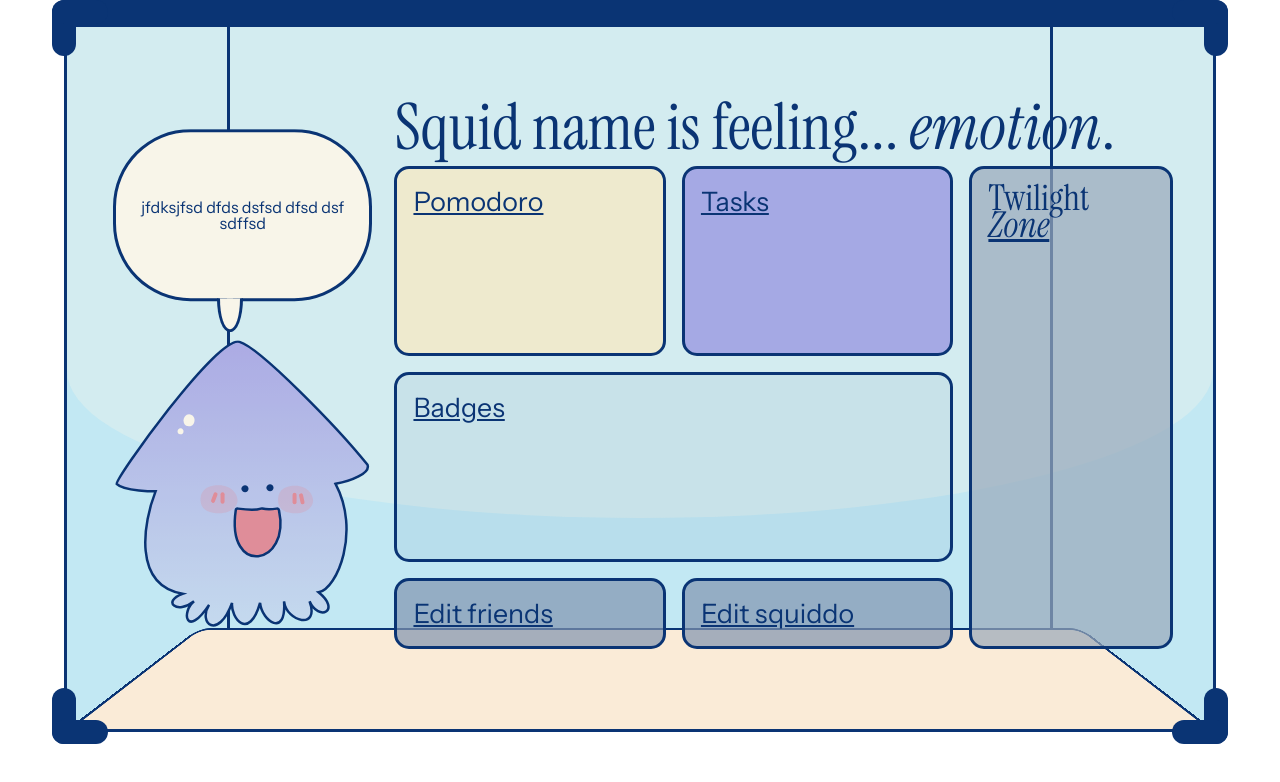
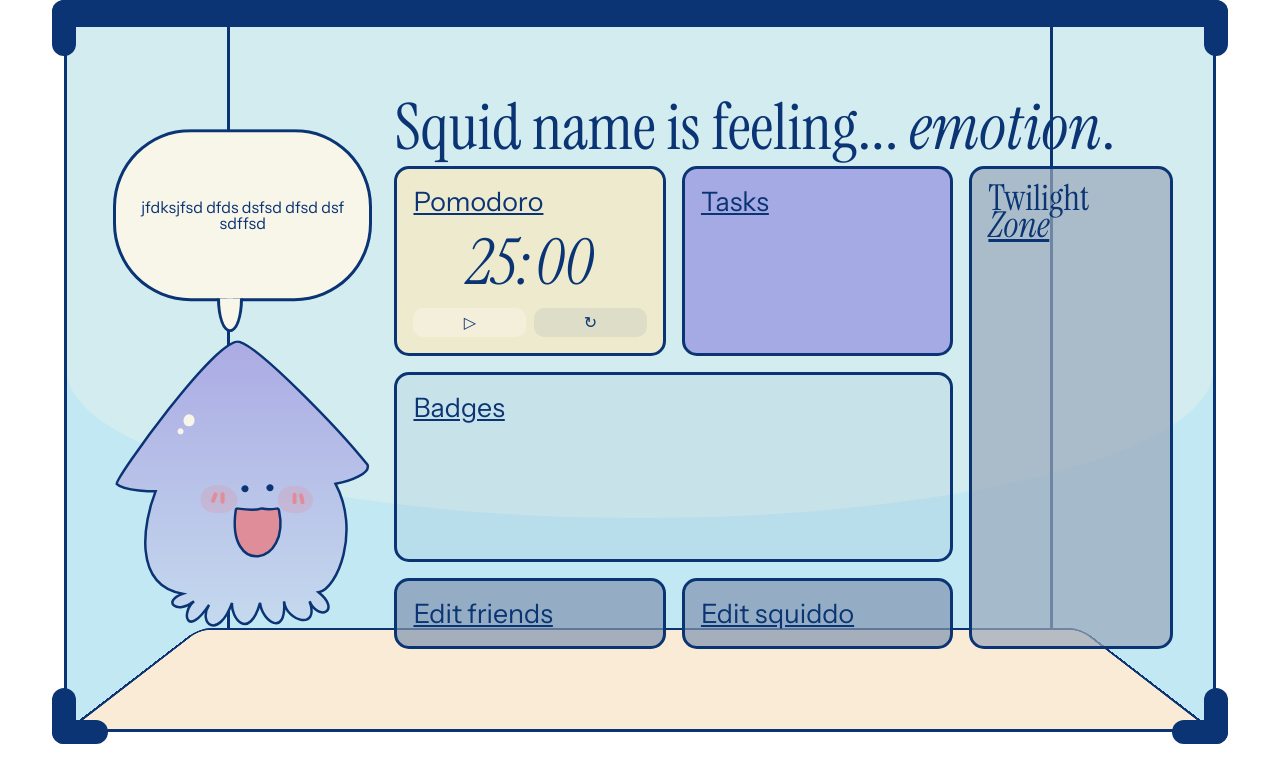
Before and after one commit to joysudo/squiddo, a SvelteKit app: page / in a window 1280 px wide. Shown: the top 782 px of the page. Built offline with nearby package versions, Linux system fonts and the light colour scheme.

Commit message:
add static pomodoro elements

```diff
--- a/src/routes/+page.svelte
+++ b/src/routes/+page.svelte
@@ -1,6 +1,7 @@
 <script lang="ts">
     import "../app.css";
     let zone: string = "Twilight";
+    let timer: `${number}:${number}` = "25:00";
 </script>
 
 <div class="tank-wrapper">
@@ -9,7 +10,14 @@
     <div class="sand"></div>
     <div class="tank-grid">
         <h1 class="mood">Squid name is feeling... <i>emotion</i>.</h1>
-        <div class="pomodoro"><h4>Pomodoro</h4></div>
+        <div class="pomodoro">
+            <h4>Pomodoro</h4>
+            <h3>{timer}</h3>
+            <div class="buttons">
+                <button>▷</button>
+                <button>↻</button>
+            </div>
+        </div>
         <div class="tasks"><h4>Tasks</h4></div>
         <div class="zone"><h3>{zone}<br/><u><i>Zone</i></u></h3></div>
         <div class="badges"><h4>Badges</h4></div>
@@ -52,6 +60,14 @@
         /* tank borders */
         --thick: min(3vw, 3vh);
         --len: min(7vw, 7vh);
+    }
+
+    button {
+        flex: 1;
+        border-radius: 10px;
+        padding: 2%;
+        border: transparent;
+        color: var(--navy);
     }
 
     .tank {
@@ -216,7 +232,54 @@
     .pomodoro {
         grid-area: B;
         background-color: color-mix(in srgb, var(--sand), transparent 30%);
+        display: flex;
+        flex-direction: column;
+        justify-content: space-between;
     }
+
+    .pomodoro h3 {
+        /* font-size: clamp(1.709rem, 1.181rem + 2.64vi, 2.969rem); */
+        /* font-size: clamp(2.671rem, 1.541rem + 5.65vi, 5.278rem); */
+        font-size: clamp(2.136rem, 1.37rem + 3.83vi, 3.959rem);
+        margin: 0 auto;
+        font-style: italic;
+    }
+
+    .pomodoro .buttons {
+        display: flex;
+        width: 100%;
+        gap: 0.5rem;
+    }
+
+    .pomodoro .buttons button {
+        background-color: color-mix(in srgb, var(--navy), transparent 93%);
+    }
+
+    .pomodoro .buttons button:first-child {
+        background-color: color-mix(in srgb, var(--cream), transparent 50%);
+        transition: filter 0.2s ease;
+    }
+
+    .pomodoro .buttons button:first-child:hover {
+        filter: brightness(0.9);
+    }
+
+    .pomodoro .buttons button:first-child:active {
+        filter: brightness(0.8);
+    }
+
+    .pomodoro .buttons button:last-child:hover {
+        transition: background-color 0.2s ease;
+    }
+
+    .pomodoro .buttons button:last-child:hover {
+        background-color: color-mix(in srgb, var(--navy), transparent 85%);
+    }
+
+    .pomodoro .buttons button:last-child:active {
+        background-color: color-mix(in srgb, var(--navy), transparent 80%);
+    }
+
 
     .tasks {
         grid-area: C;
```
